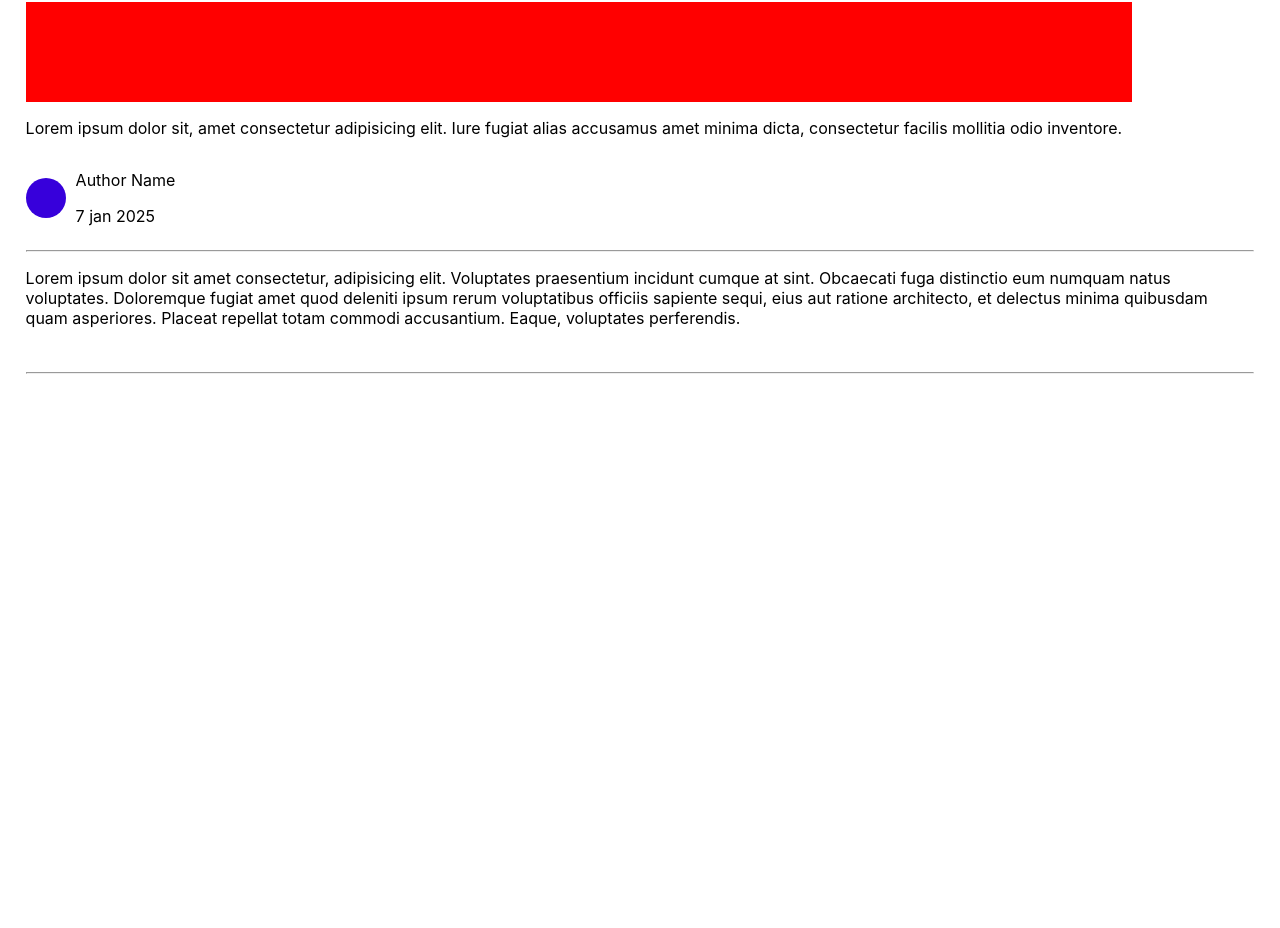
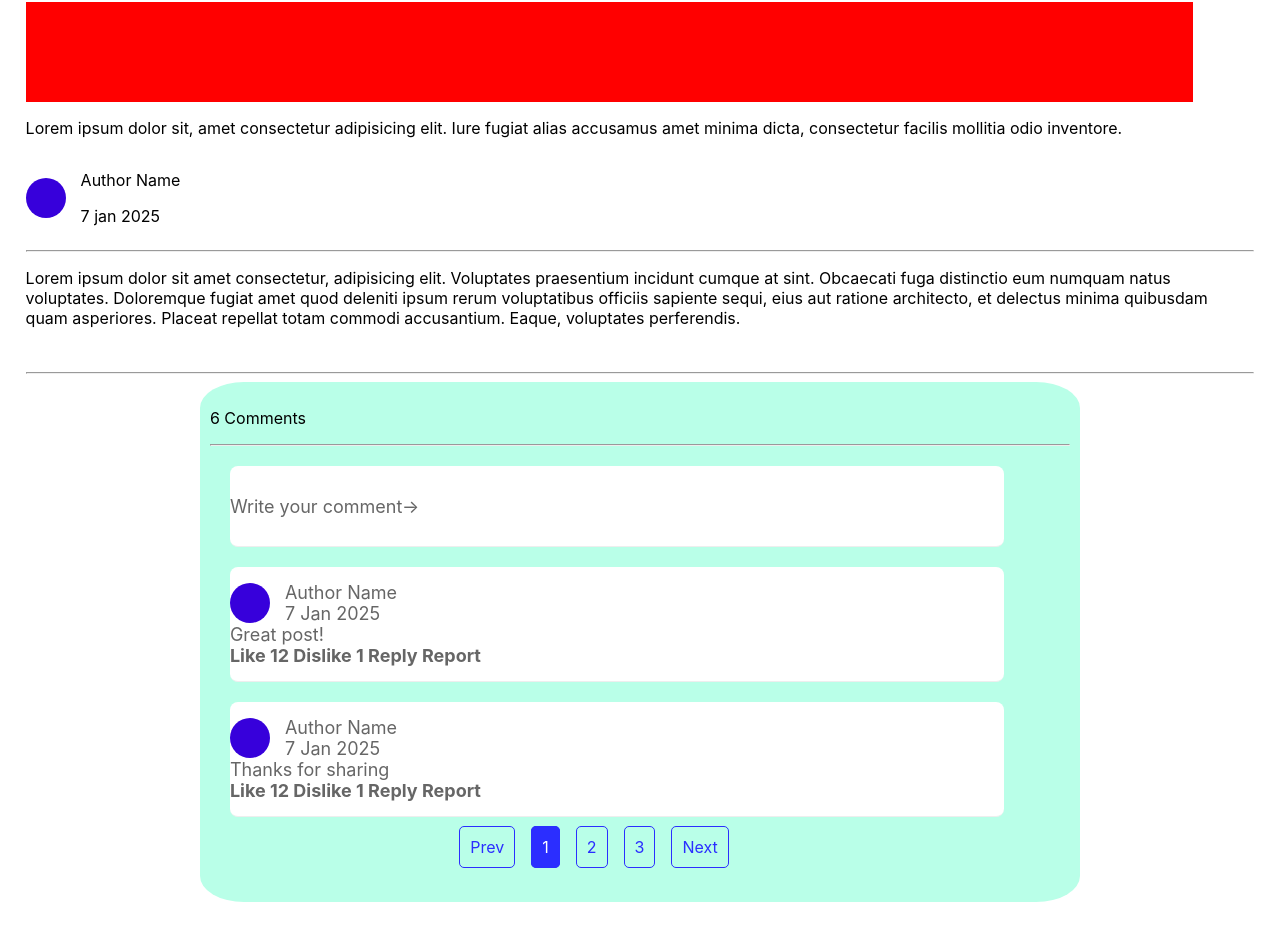
Before and after one commit to moonstruck2003/assignment-sd-lab-2200, a React (Create React App) app: page / in a window 1280 px wide. Shown: the part 197-1125 px from the top of the page. Before the commit the page ends 800 px from the top, so only its background shows below. Built offline with nearby package versions, Linux system fonts and the light colour scheme.

Commit message:
Pagination
Pagination for comment section.

```diff
--- a/src/App.js
+++ b/src/App.js
@@ -8,7 +8,6 @@ function App() {
     <Router>
       <Routes>
         <Route path="/" element={<Home />} />
-
       </Routes>
     </Router>
   );
--- a/src/css/home.module.css
+++ b/src/css/home.module.css
@@ -5,13 +5,19 @@
   background-color: red;
   color: white;
   height: 100px;
-  width: 90%;
+  width: 95%;
+  display: flex;
+  flex-direction: column;
+  justify-content: center;
 }
+
 .authorRow {
     display: flex;
     align-items: center;
-    gap: 10px;
+    gap: 15px;
+
 }
+
 .avatarpic{
     width: 40px;
   height: 40px;
@@ -20,3 +26,53 @@
   display: flex;
 
 }
+.commentBox {
+  background-color: white;
+  width: 90%;
+  margin: 20px;
+  padding: 15px;
+  border-radius: 8px;
+  min-height: 50px;
+  display: flex;
+  flex-direction: column;
+  justify-content: center;
+  padding: 15px 0;
+  border-bottom: 1px solid #eee;
+}
+.commentBox p {
+  color: #666;
+  margin: 0;
+  font-size: large;
+}
+.MainCommentBox{
+  margin: auto;
+  width: 70%;
+  padding: 10px;
+  background-color: rgb(185, 255, 232);
+  height: 500px;
+  border-radius: 5%;
+
+}
+.paginationBttns {
+  width: 80%;
+  height: 40px;
+  list-style: none;
+  display: flex;
+  justify-content: center;
+}
+.paginationBttns a {
+  padding: 10px;
+  margin: 8px;
+  border-radius: 5px;
+  border: 1px solid #2b2eff;
+  color: #2b2eff;
+  cursor: pointer;
+}
+.paginationBttns a:hover {
+  color: white;
+  background-color: #2b2eff;
+}
+.paginationActive a {
+  color: white;
+  background-color: #2b2eff;
+}
--- a/src/pages/home.js
+++ b/src/pages/home.js
@@ -1,12 +1,26 @@
+import { useState } from 'react';
 import styles from '../css/home.module.css';
+import ReactPaginate from 'react-paginate';
+const Home = () => {
+  const [currentPage, setCurrentPage] = useState(0);
+  const comments = [
+    { id: 1, text: "Great post!" },
+    { id: 2, text: "Thanks for sharing" },
+    { id: 3, text: "I disagree with this" },
+    { id: 4, text: "Very informative" },
+    { id: 5, text: "Where did you find this?" },
+    { id: 6, text: "First comment here!" }
+  ];
+  const commentsPerPage = 2;
+  const pageCount = Math.ceil(comments.length / commentsPerPage);
+  const currentComments = comments.slice(currentPage * commentsPerPage,(currentPage + 1) * commentsPerPage);
 
-const Home = () => {
   return (
     <div className={styles.TOTAL}>
       <p><u>Section ={">"} Sub Section</u></p>
       <h1>Lorem ipsum dolor sit amet, consectetur adipisicing elit. Ea, error!</h1>
       <p>Lorem ipsum dolor sit amet consectetur adipisicing elit. Animi aperiam cumque voluptate, pariatur nulla aliquid facere sunt ab ad, officia deleniti odit optio doloremque eligendi voluptatem fuga ipsa, dolor distinctio.</p>
-            <div className={styles.redDiv}> </div>
+      <div className={styles.redDiv}></div>
       <p>Lorem ipsum dolor sit, amet consectetur adipisicing elit. Iure fugiat alias accusamus amet minima dicta, consectetur facilis mollitia odio inventore.</p>
       <div className={styles.authorRow}>
         <div className={styles.avatarpic}></div>
@@ -16,21 +30,49 @@ const Home = () => {
         </div>
       </div>
       <hr/>
-            <div class="paragraph">
+      <div className="paragraph">
         <p>Lorem ipsum dolor sit amet consectetur, adipisicing elit. Voluptates praesentium incidunt cumque at sint. Obcaecati fuga distinctio eum numquam natus voluptates. Doloremque fugiat amet quod deleniti ipsum rerum voluptatibus officiis sapiente sequi, eius aut ratione architecto, et delectus minima quibusdam quam asperiores. Placeat repellat totam commodi accusantium. Eaque, voluptates perferendis.</p>
       </div>
       <br />
       <hr />
-            <div className={styles.ReactionBox}>
+      <div className={styles.ReactionBox}></div>
+
+      <div className={styles.MainCommentBox}>
+        <p>{comments.length} Comments</p>
+        <hr />
+        <div className={styles.commentBox}>
+          <p>Write your comment{"->"}</p>
+        </div>
+        {currentComments.map(comment => (
+          <div key={comment.id} className={styles.commentBox} style={{marginTop: '5px'}}>
+            <div className={styles.authorRow}>
+              <div className={styles.avatarpic}></div>
+              <div>
+                <p className={styles.commentText}>Author Name</p>
+                <p>7 Jan 2025</p>
+              </div>
+            </div>
+            <p>{comment.text}</p>
+            <p><b>Like  12   Dislike  1   Reply  Report</b></p>
+          </div>
+        ))}
+
+          <ReactPaginate
+            previousLabel={'Prev'}
+            nextLabel={'Next'}
+            pageCount={pageCount}
+            onPageChange={({selected}) => setCurrentPage(selected)}
+            containerClassName={styles.paginationBttns}
+            pageLinkClassName={styles.paginationLink}
+            previousLinkClassName={styles.paginationLink}
+            nextLinkClassName={styles.paginationLink}
+            activeClassName={styles.paginationActive}
+            disabledClassName={styles.paginationDisabled}
+          />
 
       </div>
-
-            <div className={styles.MainCommentBox}>
-
-            </div>
-
     </div>
   );
-}
+};
 
 export default Home;
```
Also changed, not shown: src/App.css (line endings or trailing spaces). Lines whose indentation alone changed are shown as unchanged.
